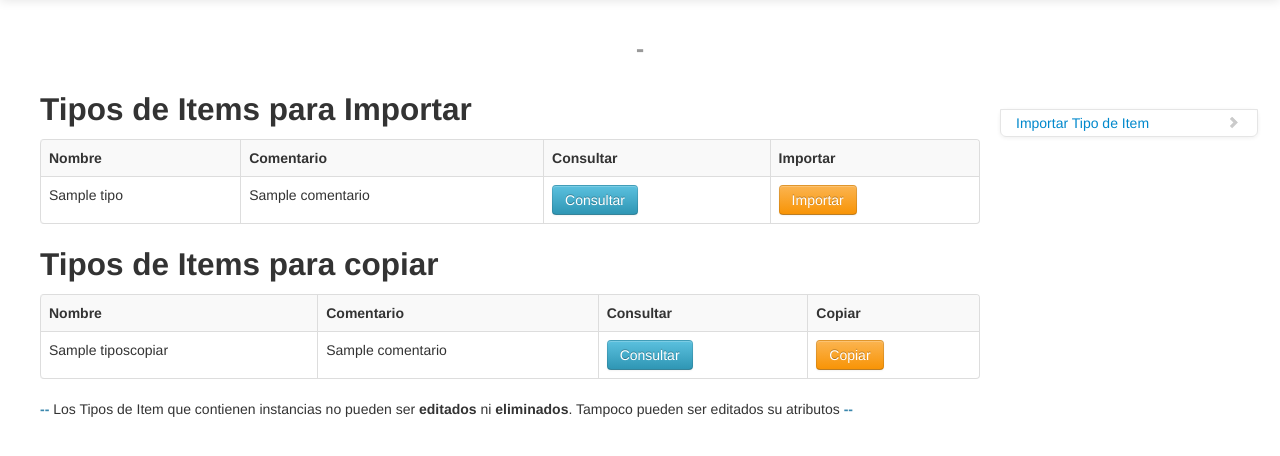
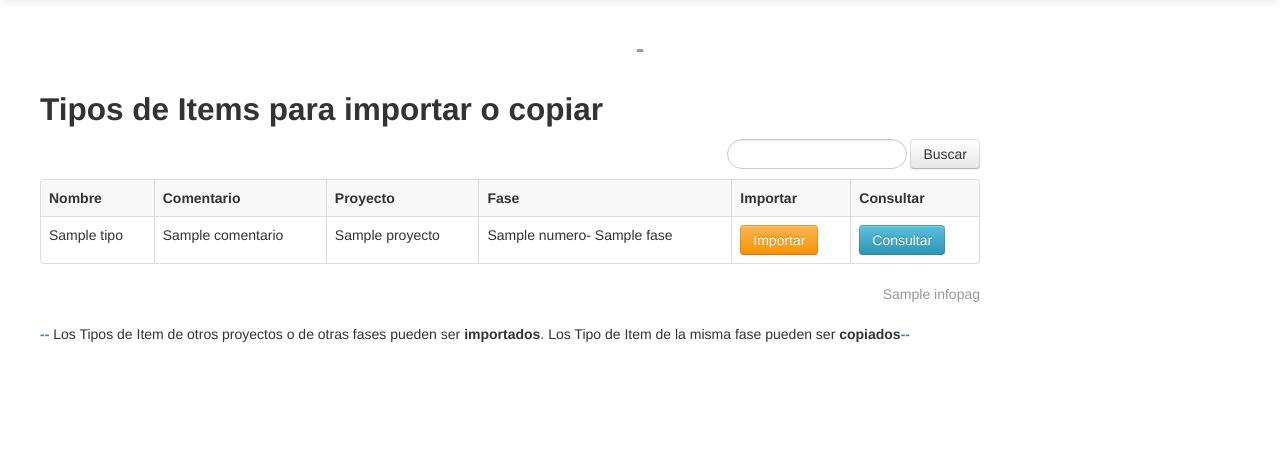
Before and after one commit to diegocrzt/pmspy, a Flask app: template pms/templates/importar.html in a window 1280 px wide. Shown: the part 41-497 px from the top of the page. Run offline with Flask 2, Linux system fonts and the light colour scheme; the template is opened without the code that fills it: most values are stand-ins (such as "Sample title", 1, 10 or a date in 2020); some libraries are stand-ins or nearby versions.

Commit message:
Importar Tipos de Item Terminado 100% con paginar y con buscar

```diff
--- a/pms/__init__.py
+++ b/pms/__init__.py
@@ -132,6 +132,10 @@ app.add_url_rule('/admrol/eliminarrol/',
                  view_func=vista.rolVista.Eliminarrol.as_view('eliminarrol'),
                  methods=["GET", "POST"])
 
-app.add_url_rule('/admrol/importartipo/',
+app.add_url_rule('/admtipo/importartipo/',
                  view_func=vista.tipoVista.ImportarTipo.as_view('importartipo'),
                  methods=["GET", "POST"])
+
+app.add_url_rule('/admtipo/admimportartipo/',
+                 view_func=vista.tipoVista.AdmImportar.as_view('admimportartipo'),
+                 methods=["GET", "POST"])
--- a/pms/modelo/proyectoControlador.py
+++ b/pms/modelo/proyectoControlador.py
@@ -5,7 +5,7 @@ Created on 14/04/2013
 @author: synchro, Natalia Valdez
 @author: mpoletti
 '''
-from entidad import Proyecto
+from entidad import Proyecto, Usuario
 from initdb import db_session, init_db, shutdown_session
 import faseControlador
 from sqlalchemy import or_
@@ -138,6 +138,6 @@ def getProyectosFiltrados(filtro=None):
         if(filtro.isdigit()):
             query=session.query(Proyecto).filter(or_(Proyecto.id==filtro, Proyecto.cantFase==filtro, Proyecto.nombre.ilike("%"+filtro+"%"), Proyecto.estado.ilike("%"+filtro+"%")))
         else:
-            query=session.query(Proyecto).filter(Proyecto.nombre.ilike("%"+filtro+"%") | Proyecto.estado.ilike("%"+filtro+"%") )
+            query=session.query(Proyecto).join(Usuario).filter(Usuario.nombre.ilike("%"+filtro+"%") |Proyecto.nombre.ilike("%"+filtro+"%") | Proyecto.estado.ilike("%"+filtro+"%"))
         shutdown_session()
         return query
--- a/pms/templates/admTipo.html
+++ b/pms/templates/admTipo.html
@@ -46,7 +46,7 @@
         <div class="row" >
                 <div class="span12">
                         <h2> Listado de Tipos de Items </h2>
-                        <form class="form-search" action="{{url_for('admtipo')}}" method="post" >
+                        <form class="form-search" action="{{url_for('admimportartipo')}}" method="post" >
                         <p align="right">
   						<input type="text" class="input-medium search-query" name="fil" value="{{session['filtro']}}">
   						<button type="submit" class="btn" name="buscar">Buscar</button></p>
@@ -136,7 +136,7 @@
         	{%  if tienePermiso(roles,"crearT") %}
 				  <li><a href="/admtipo/creartipo/"><i class="icon-chevron-right"></i> Crear Tipo de Item</a></li>
 
-				  <li><a href="/admtipo/importar/{{session['faseid']}}"><i class="icon-chevron-right"></i> Importar Tipo de Item</a>
+				  <li><a href="{{url_for('admimportartipo')}}"><i class="icon-chevron-right"></i> Importar Tipo de Item</a>
 			{%endif%}
 				</ul>
 		 </div>
--- a/pms/templates/consultarTipo.html
+++ b/pms/templates/consultarTipo.html
@@ -77,7 +77,11 @@
 								{% endfor %}
 
 		</table>
+		{%if session['enimportar']%}
+			<a class="btn btn-success" href="/admtipo/importar/{{session['faseid']}}">Aceptar</a>
+		{%else%}
 	    	<a class="btn btn-success" href="/admtipo/{{session['faseid']}}">Aceptar</a>
+    	{%endif%}
     </div>
 </div>
 {%endblock%}
--- a/pms/templates/importar.html
+++ b/pms/templates/importar.html
@@ -15,7 +15,7 @@
           <div class="nav-collapse collapse">
             <ul class="nav">
               <li><a href="/admfase/{{session['proyectoid']}}">Administrar Fase</a></li>
-              <li class="active"><a href="">Administrar Tipo de Item</a></li>
+              <li class="active"><a href="/admtipo/{{session['faseid']}}">Administrar Tipo de Item</a></li>
               <li><a href="/">Logout</a></li>
              <li><a href="#contact">Usuario: {{session['username']}}</a></li>
               </ul>
@@ -46,73 +46,71 @@
         </div>
         <div class="row" >
                 <div class="span12">
-                        <h2> Tipos de Items para Importar </h2>
-
+                        <h2> Tipos de Items para importar o copiar </h2>
+                        <form class="form-search" action="{{url_for('admimportartipo')}}" method="post" >
+                        <p align="right">
+  						<input type="text" class="input-medium search-query" name="fil" value="{{session['filtro']}}">
+  						<button type="submit" class="btn" name="buscar">Buscar</button></p>
                         <table class="table table-striped table-bordered">
                                 <tr>
                                         <th>Nombre</th>
                                         <th>Comentario</th>
-                                        <th>Consultar</th>
+                                        <th>Proyecto</th>
+                                        <th>Fase</th>
 				                        <th>Importar</th>
+				                        <th>Consultar</th>
 
                                 </tr>
                                 {% for t in tipos %}
                                 <tr>
                                         <td>{{t.nombre}}</td>
                                         <td>{{t.comentario}}</td>
+                                        <td>{{t.fase.proyecto.nombre}}</td>
+                                        <td>{{t.fase.numero}}- {{t.fase.nombre}}</td>
+                                        {%if t.defase==faseid%}
                                          <td>
-                                        <a class="btn btn-info" href="/admtipo/consultartipo/{{t.id}}">Consultar</a>
+			                            	<a class="btn btn-warning" href="/admtipo/importartipo/{{t.id}}">Copiar</a>
+	                                    </td>
+                                        {%else%}
+                                        <td>
+			                            	<a class="btn btn-warning" href="/admtipo/importartipo/{{t.id}}">Importar</a>
+	                                    </td>
+	                                    {%endif%}
+                                        <td>
+                                        	<a class="btn btn-info" href="/admtipo/consultartipo/{{t.id}}">Consultar</a>
                                         </td>
-			                             <td>
-			                             <a class="btn btn-warning" href="/admtipo/importartipo/{{t.id}}">Importar</a>
-	                                     </td>
-
                        			 </tr>
                                 {% else %}
                                 <tr>
-                                        No se han creado tipos de items aún
+                                        No hay tipos para importar
                                 </tr>
                                 {% endfor %}
+
                 </table>
-                <h2> Tipos de Items para copiar </h2>
+                <div class="conainer" align="right">
+                	{% if buscar==False %}
+	                	<a class="muted">{{infopag}}</a>
+	                	{% if session['hayprev']==True %}
+	                	<a class="btn btn-mini" href="/admtipo/importar/prevtipo/">&laquo; Anterior</a>
+	                	{% endif %}
+	                	{% if session['haynext']==True %}
+	                	<a class="btn btn-mini" href="/admtipo/importar/nexttipo/"> Siguiente &raquo;</a>
+	                	{% endif %}
+                	{% else %}
+	                	<a class="muted">{{infopag}}</a>
+	                	{% if session['hayprev']==True %}
+	                	<button type="submit" class="btn btn-mini" name="anterior">&laquo; Anterior Bus</button>
+	                	{% endif %}
+	                	{% if session['haynext']==True %}
+	                	<button type="submit" class="btn btn-mini" name="sgte">Bus Siguiente &raquo;</button>
+	                	{% endif %}
 
-                        <table class="table table-striped table-bordered">
-                                <tr>
-                                        <th>Nombre</th>
-                                        <th>Comentario</th>
-                                        <th>Consultar</th>
-				                        <th>Copiar</th>
-
-                                </tr>
-                                {% for t in tiposcopiar %}
-                                <tr>
-                                        <td>{{t.nombre}}</td>
-                                        <td>{{t.comentario}}</td>
-                                         <td>
-                                        <a class="btn btn-info" href="/admtipo/consultartipo/{{t.id}}">Consultar</a>
-                                        </td>
-			                             <td>
-			                             <a class="btn btn-warning" href="/admtipo/importartipo/{{t.id}}">Copiar</a>
-	                                     </td>
-
-                       			 </tr>
-                                {% else %}
-                                <tr>
-                                        No se han creado tipos de items aún
-                                </tr>
-                                {% endfor %}
-                </table>
-				<p><strong class="text-info">--</strong> Los Tipos de Item que contienen instancias no pueden ser <strong>editados</strong>  ni <strong>eliminados</strong>.
-				Tampoco pueden ser editados su atributos <strong class="text-info">--</strong></p>
+                	{% endif %}
+                </div>
+                </form>
+				<p><strong class="text-info">--</strong> Los Tipos de Item de otros proyectos o de otras fases pueden ser <strong>importados</strong>.
+				Los Tipo de Item de la misma fase pueden ser <strong>copiados</strong><strong class="text-info">--</strong></p>
           </div>
-	      <div class="span3 bs-docs-sidebar">
-        	<ul class="nav nav-list bs-docs-sidenav">
-        	{% if pT1 %}
-				  <li><a href="/admtipo/creartipo/"><i class="icon-chevron-right"></i> Crear Tipo de Item</a></li>
-			{%endif%}
-				  <li><a href="/admtipo/importartipo/{{session['faseid']}}"><i class="icon-chevron-right"></i> Importar Tipo de Item</a>
-				</ul>
-		 </div>
 	</div>
 </div>
 {%endblock%}
```
Also changed, not shown: pms/modelo/tipoItemControlador.py (+22 -7 lines), pms/templates/importarTipoItem.html (+4 -3 lines), pms/vista/tipoVista.py (+77 -19 lines).
